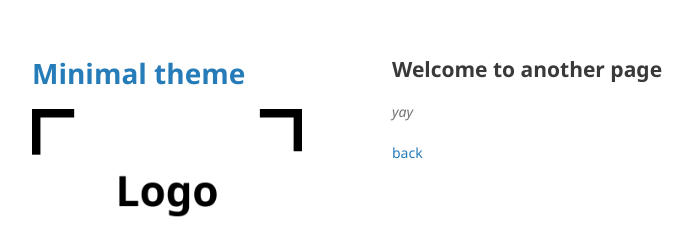
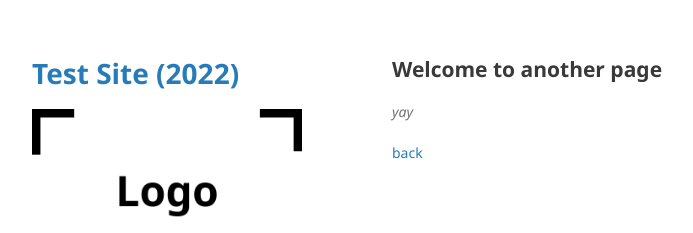
Before and after one commit to shantanujakhete/shantanujakhete.github.io, a Jekyll site: the page built from another-page.md, in a window 1280 px wide. Shown: the top 233 px of the page, without its empty margins (178-871 px from the left). Built offline with Jekyll 4.4.1, drawn with Linux system fonts in a browser that asks for light colours; our own code applies the rules of GitHub Pages for plain Markdown files.

Commit message:
Update _config.yml

```diff
--- a/_config.yml
+++ b/_config.yml
@@ -1,4 +1,4 @@
-title: Minimal theme
+title: Test Site (2022)
 logo: /assets/img/logo.png
 description: Minimal is a theme for GitHub Pages.
 show_downloads: true
```
